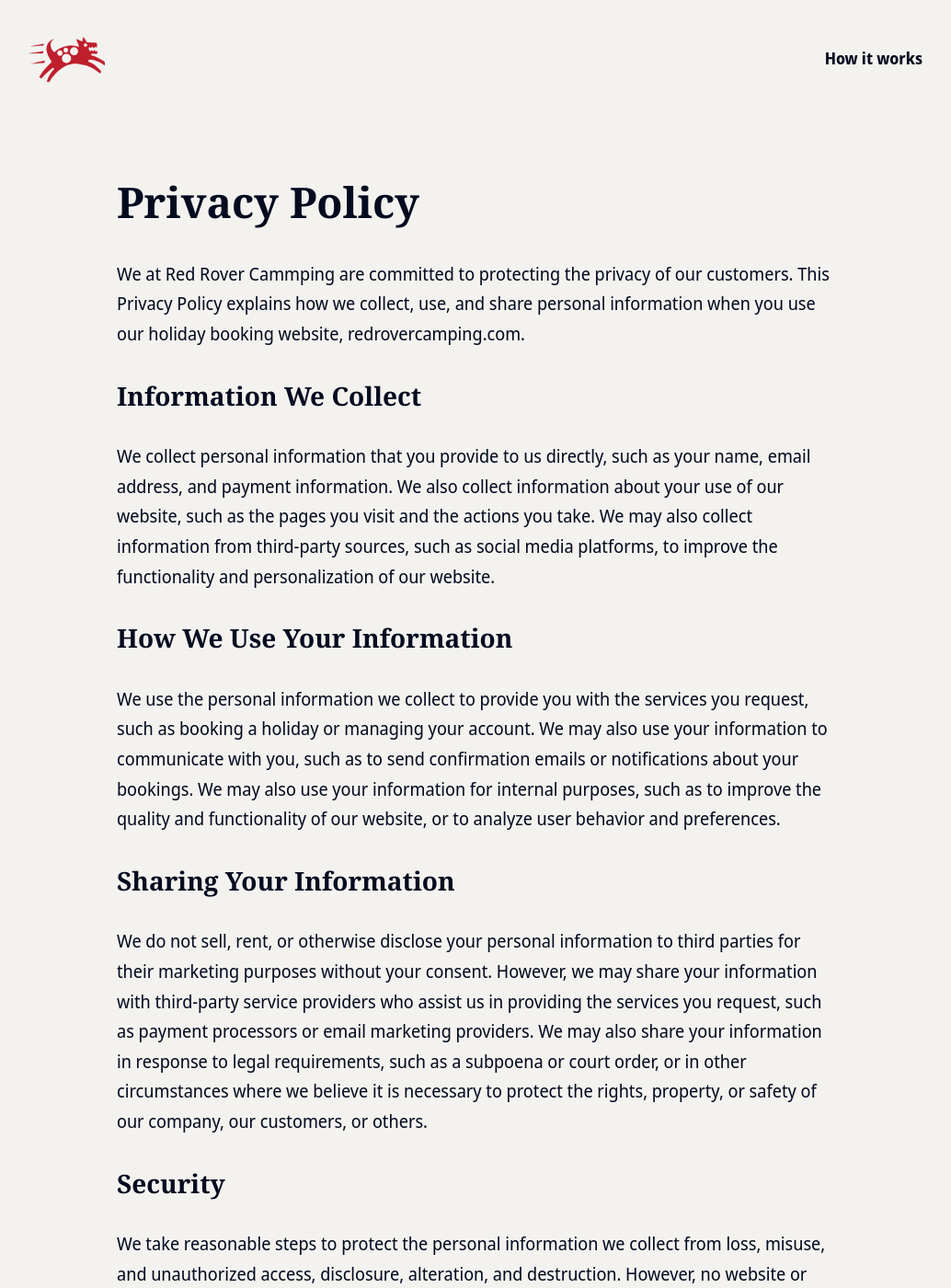
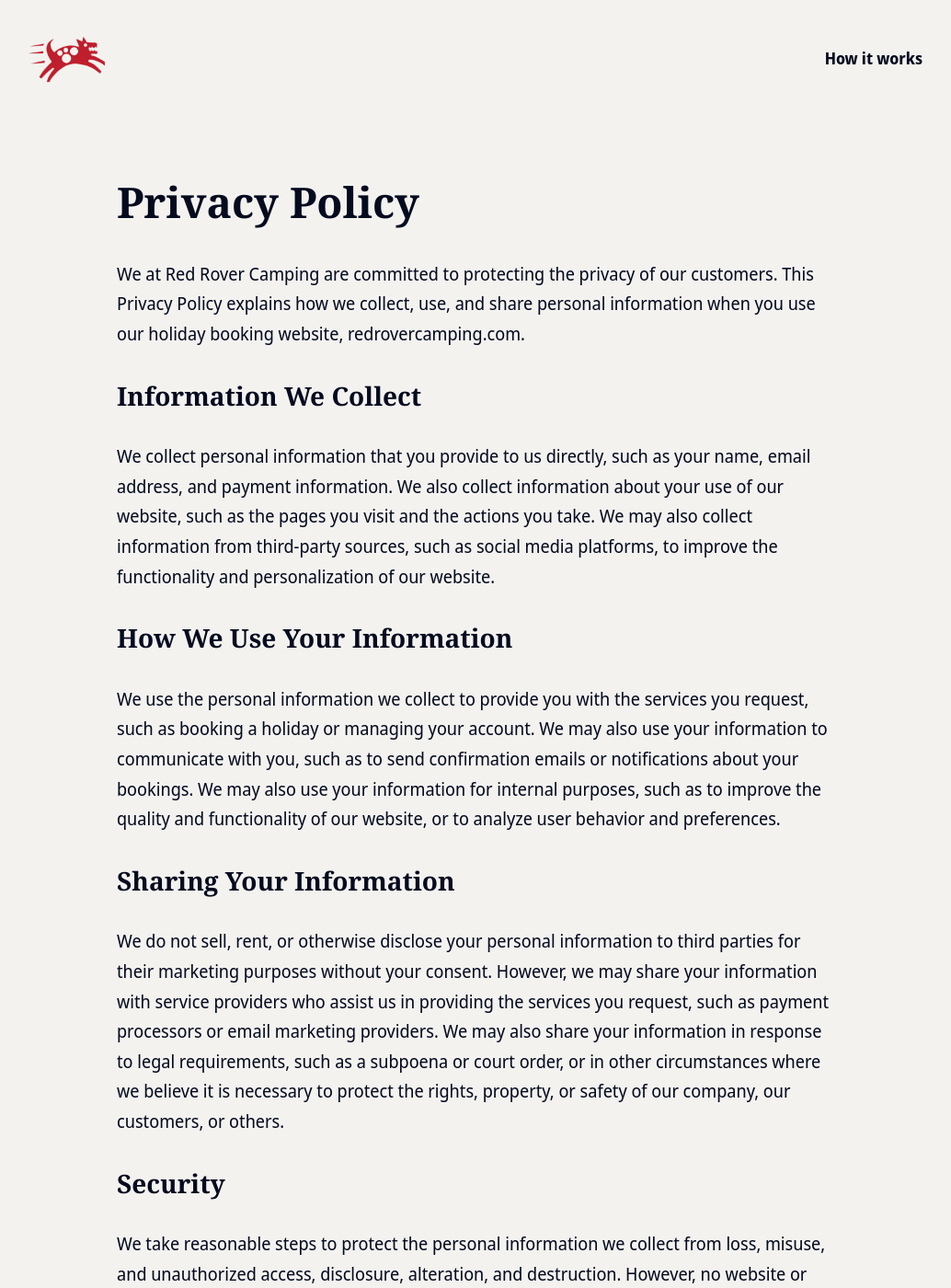
Before and after one commit to TridentMarketing/RedRoverWebsite, a Jekyll site: the page built from _pages/privacy.md, in a window 1280 px wide and 1400 px high. Shown: the whole window at 92% size, without its empty margins (123-1157 px from the left). Built offline with Jekyll 4.4.1, drawn with Linux system fonts in a browser that asks for light colours; nearby versions of some CDN libraries.

Commit message:
removed missing page links from footer. updated privacy copy.

```diff
--- a/_data/settings.yml
+++ b/_data/settings.yml
@@ -112,14 +112,10 @@
 # Footer Navigation
 footer__menu__settings:
   menu__items:
-    - title: 'FAQs'
-      url: '/faqs'
     - title: 'Privacy Policy'
       url: '/privacy/'
     - title: 'Terms & Conditions'
       url: '/terms/'
-    - title: 'Contact us'
-      url: '/contact/'
 
 
 #-------------------------------
--- a/_pages/privacy.md
+++ b/_pages/privacy.md
@@ -3,7 +3,7 @@
 title: Privacy Policy
 permalink: /privacy/
 ---
-We at Red Rover Cammping are committed to protecting the privacy of our customers. This Privacy Policy explains how we collect, use, and share personal information when you use our holiday booking website, redrovercamping.com.
+We at Red Rover Camping are committed to protecting the privacy of our customers. This Privacy Policy explains how we collect, use, and share personal information when you use our holiday booking website, redrovercamping.com.
 
 ## Information We Collect
 
@@ -18,7 +18,7 @@
 ## Sharing Your Information
 
 
-We do not sell, rent, or otherwise disclose your personal information to third parties for their marketing purposes without your consent. However, we may share your information with third-party service providers who assist us in providing the services you request, such as payment processors or email marketing providers. We may also share your information in response to legal requirements, such as a subpoena or court order, or in other circumstances where we believe it is necessary to protect the rights, property, or safety of our company, our customers, or others.
+We do not sell, rent, or otherwise disclose your personal information to third parties for their marketing purposes without your consent. However, we may share your information with service providers who assist us in providing the services you request, such as payment processors or email marketing providers. We may also share your information in response to legal requirements, such as a subpoena or court order, or in other circumstances where we believe it is necessary to protect the rights, property, or safety of our company, our customers, or others.
 
 ## Security
 
```
